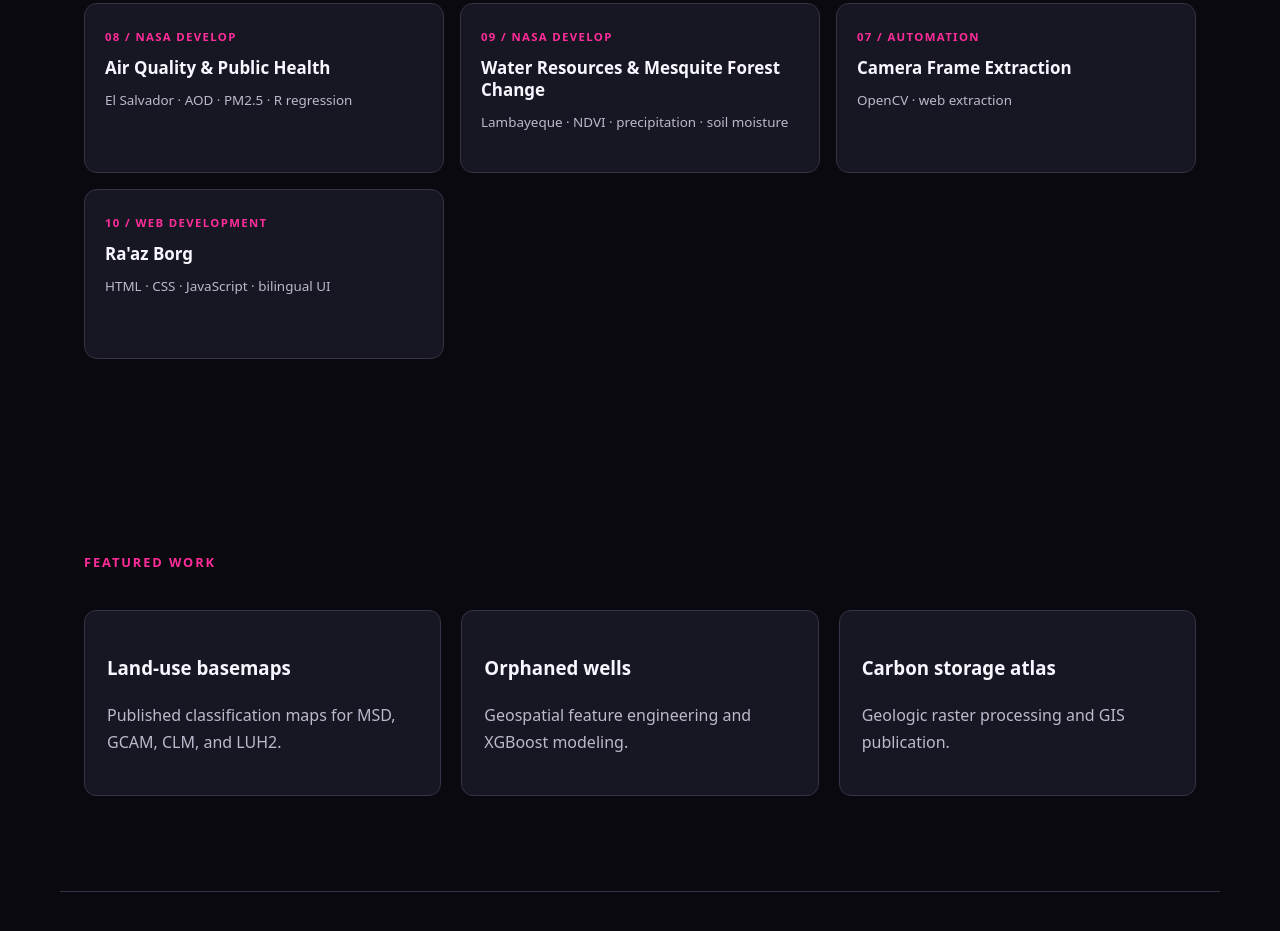
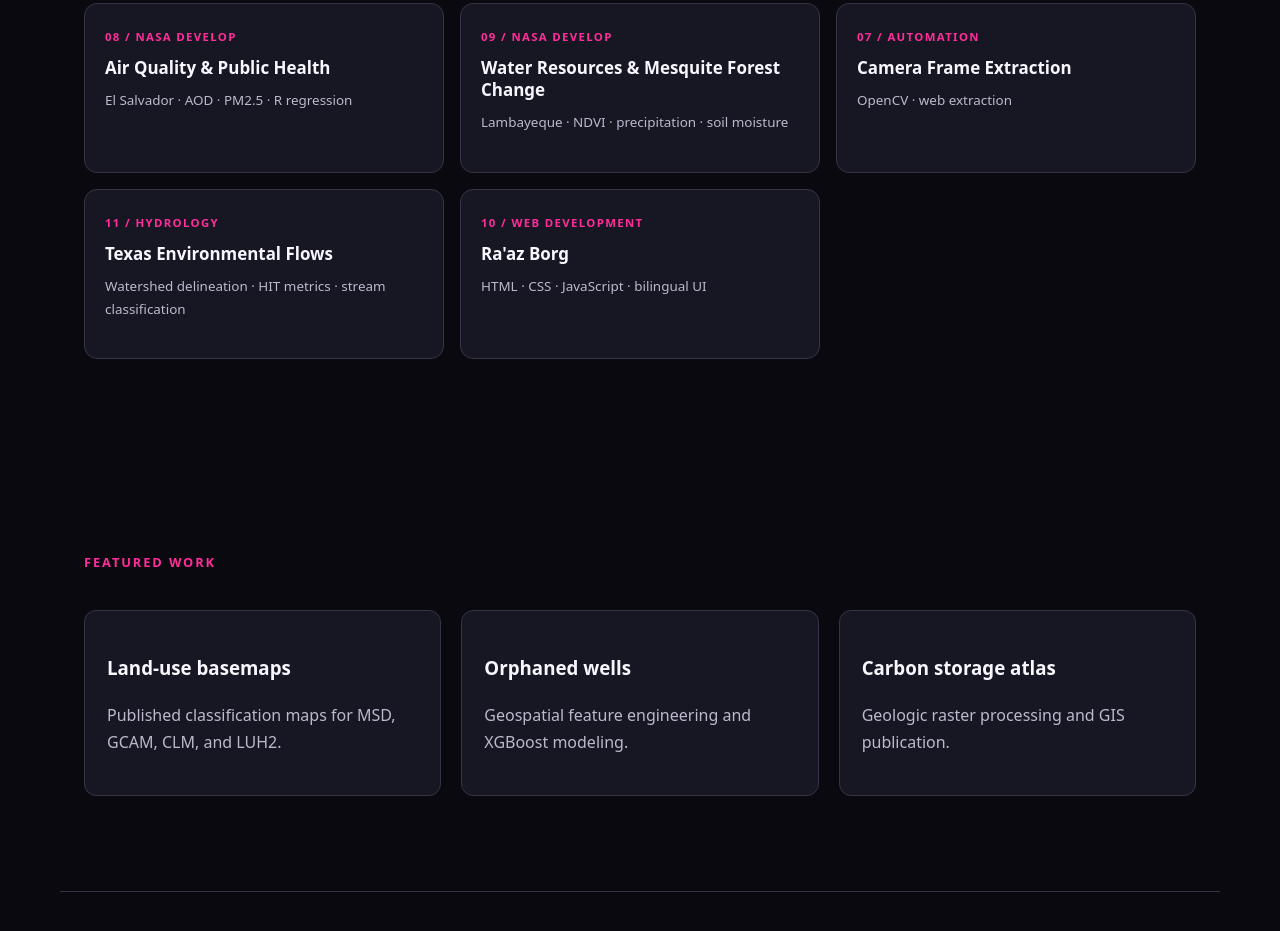
Before and after one commit to jayjayanton/Website-Portfolio, a plain HTML site: page index.html in a window 1280 px wide. Shown: the part 3376-4307 px from the top of the page. Drawn offline with Linux system fonts and the light colour scheme.

Commit message:
Connect environmental flows case study to homepage skills

```diff
--- a/index.html
+++ b/index.html
@@ -147,6 +147,7 @@
           <a class="skill-project" data-skills="python r gis remote engineering" href="projects/nasa-air-quality.html"><span>08 / NASA DEVELOP</span><strong>Air Quality & Public Health</strong><small>El Salvador · AOD · PM2.5 · R regression</small></a>
           <a class="skill-project" data-skills="python gis remote engineering" href="projects/nasa-water-resources.html"><span>09 / NASA DEVELOP</span><strong>Water Resources & Mesquite Forest Change</strong><small>Lambayeque · NDVI · precipitation · soil moisture</small></a>
           <a class="skill-project" data-skills="python vision engineering" href="projects/traffic-camera-pipeline.html"><span>07 / AUTOMATION</span><strong>Camera Frame Extraction</strong><small>OpenCV · web extraction</small></a>
+          <a class="skill-project" data-skills="python r gis ml engineering" href="projects/environmental-flows.html"><span>11 / HYDROLOGY</span><strong>Texas Environmental Flows</strong><small>Watershed delineation · HIT metrics · stream classification</small></a>
           <a class="skill-project" data-skills="web" href="projects/raaz-borg.html"><span>10 / WEB DEVELOPMENT</span><strong>Ra'az Borg</strong><small>HTML · CSS · JavaScript · bilingual UI</small></a>
         </div>
       </section>
```
